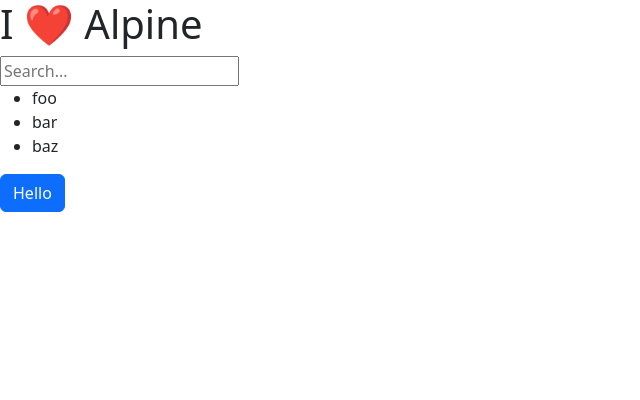
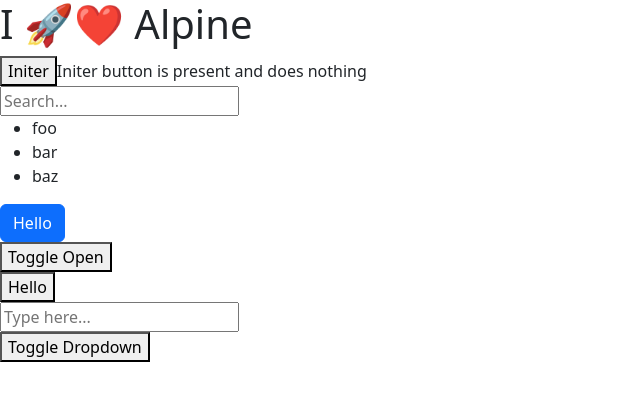
Before and after one commit to csehg0312/bootsxalpine, a website: page index.html in a window 1280 px wide. Shown: the whole page, without its empty margins (0-640 px from the left). Drawn offline with nearby package versions, Linux system fonts and the light colour scheme.

Commit message:
🚀 Rocketing to the top - just trying Alpinjs

```diff
--- a/index.html
+++ b/index.html
@@ -9,7 +9,8 @@
         <title>Document</title>
     </head>
     <body>
-        <h1 x-data="{ message: 'I ❤️ Alpine' }" x-text="message"></h1>
+        <h1 x-data="{ message: 'I 🚀❤️ Alpine' }" x-text="message"></h1>
+        <button x-init="document.getElementById('infoLog').innerHTML = 'Initer button is present and does nothing' ">Initer</button><span id="infoLog"></span>
         <div
         x-data="{
         search: '',
@@ -32,5 +33,22 @@
         </ul>
         </div>
         <button class="btn btn-primary">Hello</button>
+        <div x-data="{ open: false }" x-init="$watch('open', value => console.log(value))">
+            <button @click="open = ! open">Toggle Open</button>
+        </div>
+
+        <div x-data="{ label: 'Hello' }" x-effect="document.getElementById('nameButton').innerHTML = label">
+            <button id="nameButton" @click="label += ' World!'">Change Message</button>
+        </div>
+        <div x-data="{ placeholder: 'Type here...' }">
+            <input type="text" x-bind:placeholder="placeholder">
+        </div>
+        <div x-data="{ open: false }">
+            <button x-on:click="open = ! open">Toggle Dropdown</button>
+
+            <div x-show="open">
+                Dropdown Contents...
+            </div>
+        </div>
     </body>
 </html>
```
Lines whose indentation alone changed are shown as unchanged.
